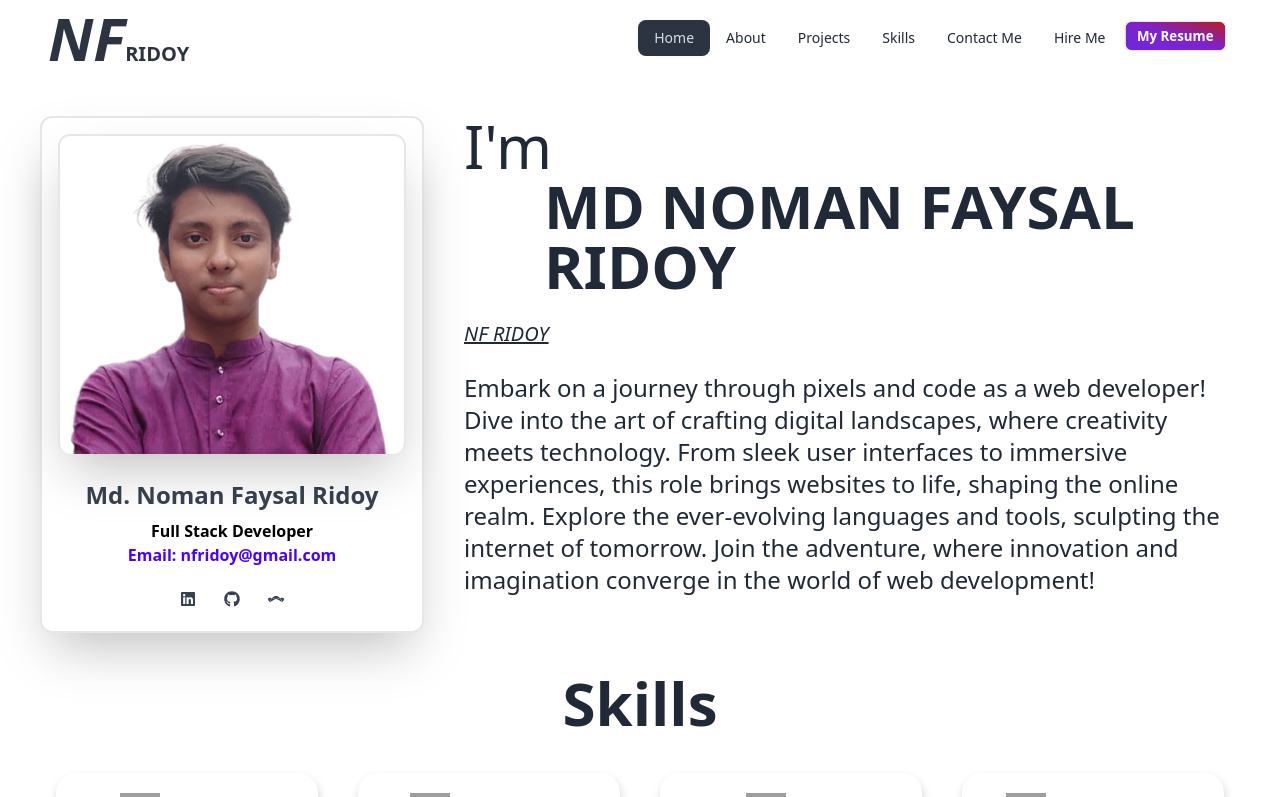
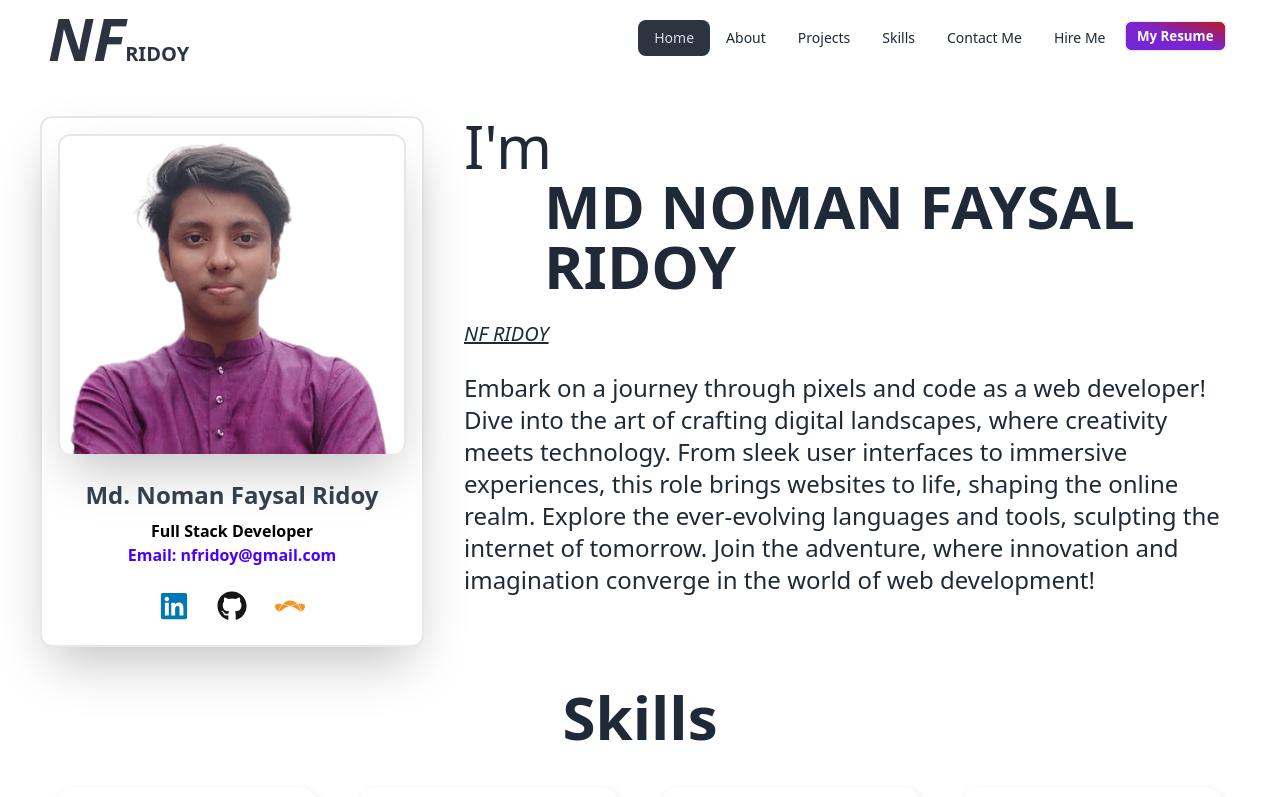
Before and after one commit to NFRIDOY/nfridoy-portfolio, a React (Vite) app: page / in a window 1280 px wide. Shown: the top 797 px of the page. Built offline with nearby package versions, Linux system fonts and the light colour scheme; grey boxes are pictures that could not be loaded.

Commit message:
[update] logo

```diff
--- a/src/components/Bannner/Bannner.jsx
+++ b/src/components/Bannner/Bannner.jsx
@@ -28,13 +28,13 @@ export default function Bannner() {
                     </div>
                     <div className="flex justify-center pb-6 pt-0 gap-7">
                         <Link to={'https://www.linkedin.com/in/nfridoy/'} target='_blank'>
-                            <FaLinkedin />
+                            <FaLinkedin size={30} className='text-[#0077B5]' />
                         </Link>
                         <Link to={'https://github.com/NFRIDOY'} target='_blank'>
-                            <FaGithub />
+                            <FaGithub size={30} className='text-[#171515]' />
                         </Link>
                         <Link to={'https://profiles.topcoder.com/nfridoy'} target='_blank'>
-                            <SiTopcoder />
+                            <SiTopcoder size={30} className='text-[#F69322]' />
                         </Link>
                     </div>
                 </div>
--- a/src/components/Footer/Footer.jsx
+++ b/src/components/Footer/Footer.jsx
@@ -31,14 +31,14 @@ export default function Footer() {
                     <FaLinkedin /> */}
                     {/* <a><svg xmlns="http://www.w3.org/2000/svg" width="24" height="24" viewBox="0 0 24 24" className="fill-current"><path d="M9 8h-3v4h3v12h5v-12h3.642l.358-4h-4v-1.667c0-.955.192-1.333 1.115-1.333h2.885v-5h-3.808c-3.596 0-5.192 1.583-5.192 4.615v3.385z"></path></svg></a> */}
                     <div className="flex justify-center p-0 pt-0 gap-10">
-                        <Link to={'https://www.linkedin.com/in/nfridoy/'} target='_blank'>
-                            <FaLinkedin />
+                    <Link to={'https://www.linkedin.com/in/nfridoy/'} target='_blank'>
+                            <FaLinkedin size={30} className='text-[#0077B5]' />
                         </Link>
                         <Link to={'https://github.com/NFRIDOY'} target='_blank'>
-                            <FaGithub />
+                            <FaGithub size={30} className='text-[#fff]' />
                         </Link>
                         <Link to={'https://profiles.topcoder.com/nfridoy'} target='_blank'>
-                            <SiTopcoder />
+                            <SiTopcoder size={30} className='text-[#F69322]' />
                         </Link>
                     </div>
                 </div>
```
